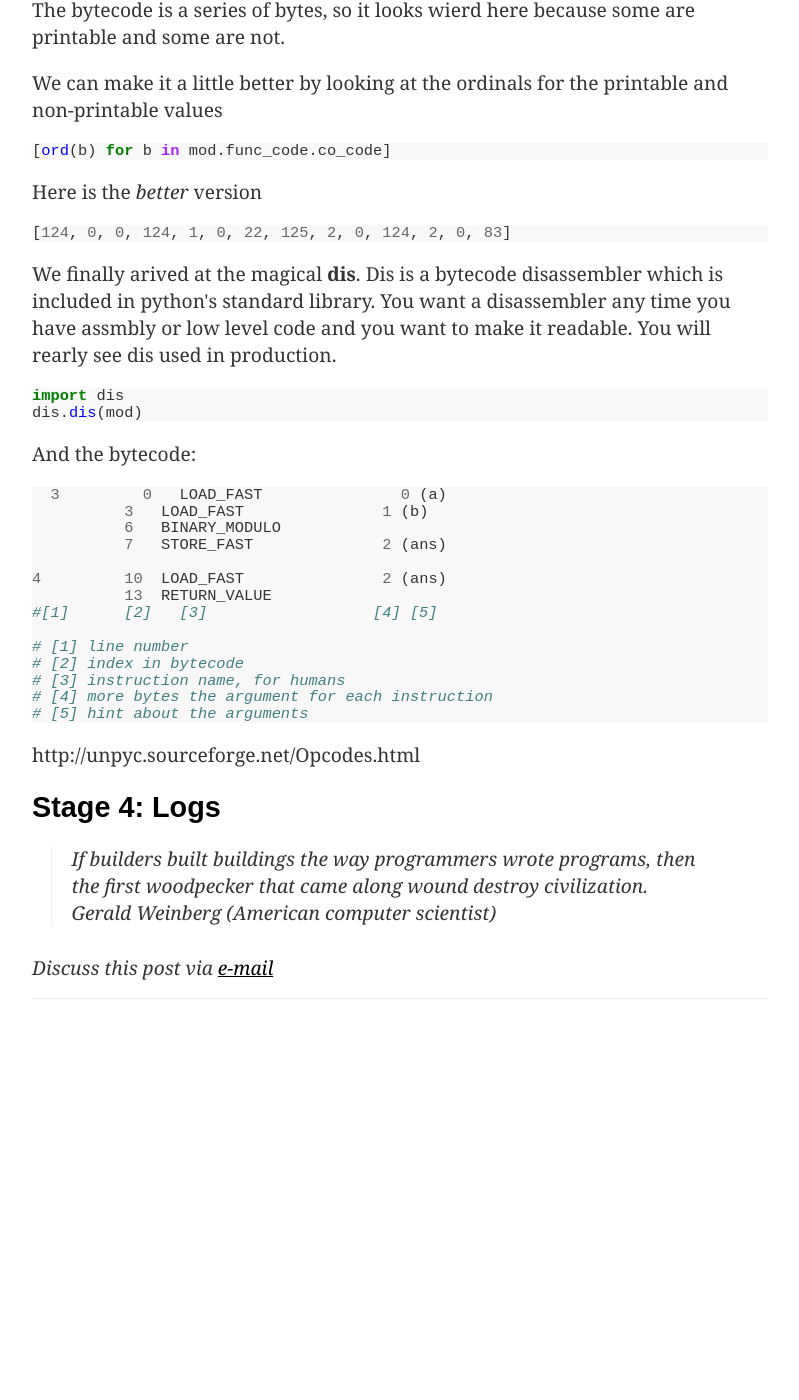
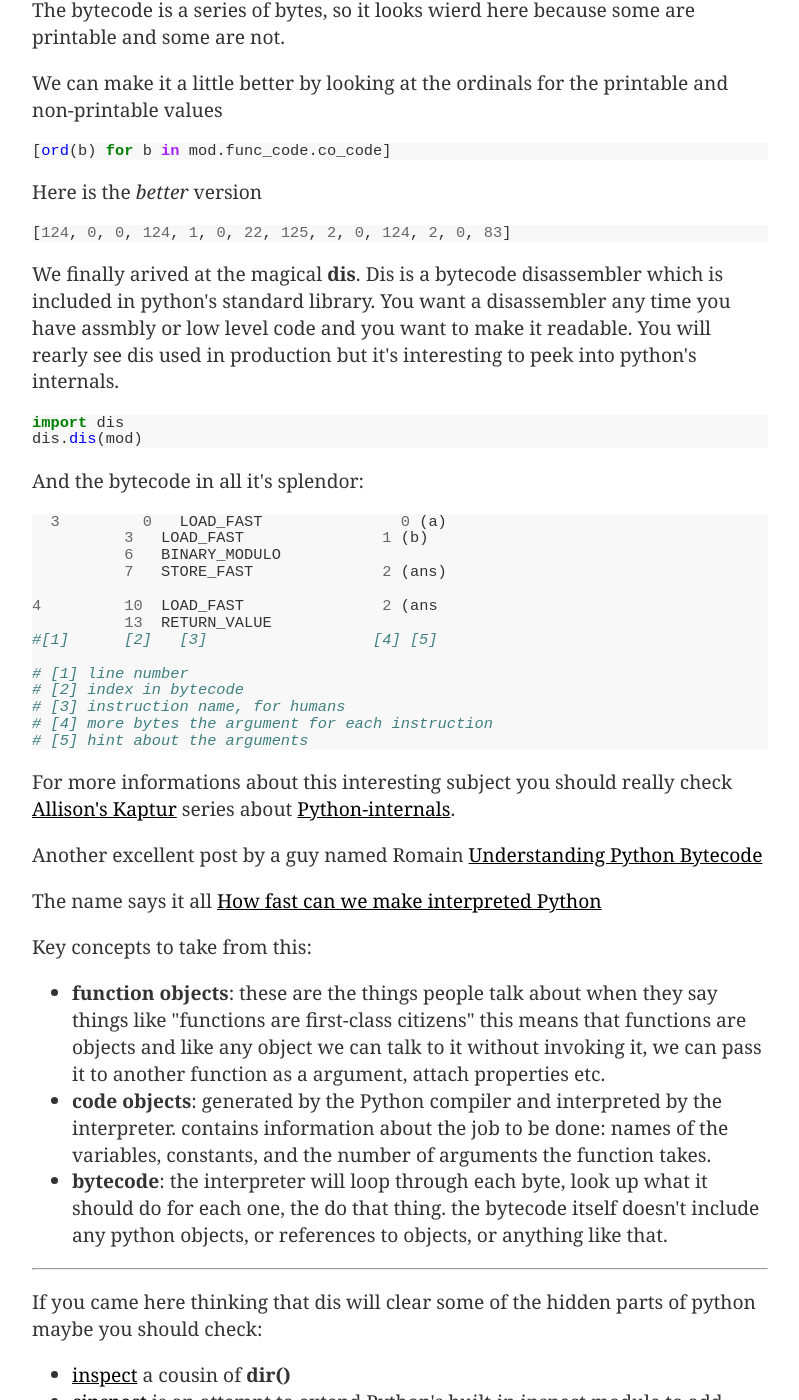
Before and after one commit to BontaVlad/BontaVlad.github.io, a Jekyll site: the page built from _posts/2015-06-30-python-debugging-logging.md, in a window 1280 px wide and 1400 px high, scrolled down 2880 px. Shown: the whole window, without its empty margins (352-1151 px from the left). Built offline with Jekyll 4.4.1, drawn with Linux system fonts in a browser that asks for light colours; before the commit the page ends 3951 px from its top, so only the background shows below that; some of the changed text lies outside the part shown.

Commit message:
More edit

```diff
--- a/_posts/2015-06-30-python-debugging-logging.md
+++ b/_posts/2015-06-30-python-debugging-logging.md
@@ -128,19 +128,19 @@ Here is the *better* version
 
 We finally arived at the magical **dis**. Dis is a bytecode disassembler which is included in python's standard library.
 You want a disassembler any time you have assmbly or low level code and you want to make it readable.
-You will rearly see dis used in production.
+You will rearly see dis used in production but it's interesting to peek into python's internals.
 {% highlight python %}
 import dis
 dis.dis(mod)
 {% endhighlight %}
-And the bytecode:
+And the bytecode in all it's splendor:
 {% highlight python %}
   3         0   LOAD_FAST               0 (a)
           3   LOAD_FAST               1 (b)
           6   BINARY_MODULO
           7   STORE_FAST              2 (ans)
 
-4         10  LOAD_FAST               2 (ans)
+4         10  LOAD_FAST               2 (ans
           13  RETURN_VALUE
 #[1]      [2]   [3]                  [4] [5]
 
@@ -151,10 +151,44 @@ And the bytecode:
 # [5] hint about the arguments
 {% endhighlight %}
 
+For more informations about this interesting subject you should really check [Allison's Kaptur](http://akaptur.com/about/) series about [Python-internals](http://akaptur.com/blog/categories/python-internals/).
+
+Another excellent post by a guy named Romain [Understanding Python Bytecode](http://security.coverity.com/blog/2014/Nov/understanding-python-bytecode.html)
+
+The name says it all [How fast can we make interpreted Python](http://arxiv.org/pdf/1306.6047v2.pdf)
+
+
+Key concepts to take from this:
+
+* **function objects**: these are the things people talk about when they say things like "functions are first-class citizens"
+    this means that functions are objects and like any object we can talk to it without invoking it, we can pass it to another function as a argument, attach properties etc.
+* **code objects**: generated by the Python compiler and interpreted by the interpreter.
+    contains information about the job to be done: names of the variables, constants, and the number of arguments the function takes.
+* **bytecode**: the interpreter will loop through each byte, look up what it should do for each one, the do that thing.
+    the bytecode itself doesn't include any python objects, or references to objects, or anything like that.
+
+----
+
+If you came here thinking that dis will clear some of the hidden parts of python maybe you should check:
+
+* [inspect](https://docs.python.org/2/library/inspect.html)
+    a cousin of **dir()**
+* [cinspect](https://github.com/punchagan/cinspect)
+     is an attempt to extend Python's built-in inspect module to add "inspection" for Python's builtins and other objects not written in Python.
+
+
+Cool links:
+
 http://unpyc.sourceforge.net/Opcodes.html
+souce codes for opcodes https://github.com/python/cpython/blob/master/Python/ceval.c
+Dedicated lib: https://github.com/neuroo/equip
 
 Stage 4: Logs
 ------------------------------
 >If builders built buildings the way programmers wrote programs, then the first woodpecker that came along wound destroy civilization.
 <br>
 >Gerald Weinberg (American computer scientist)
+
+logstash
+elasticsearch
+kibana
```
